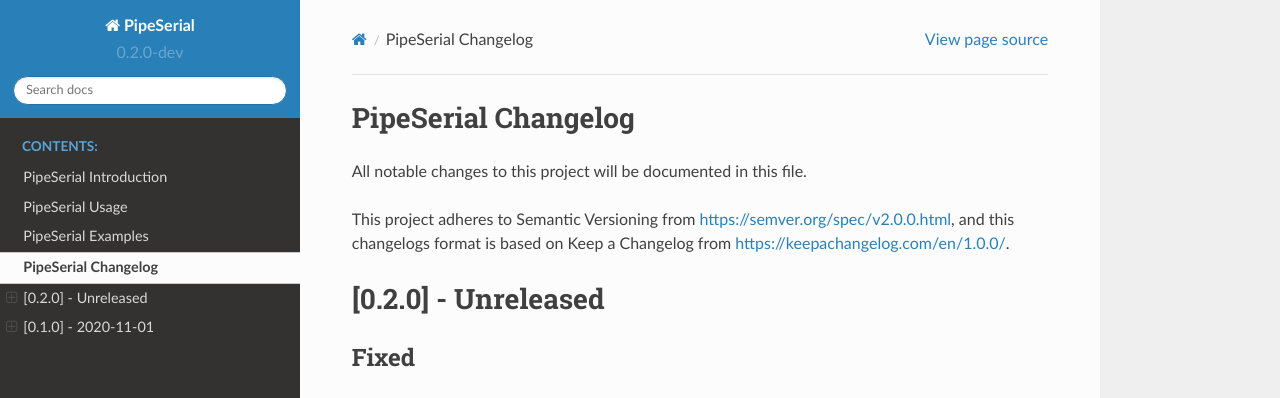
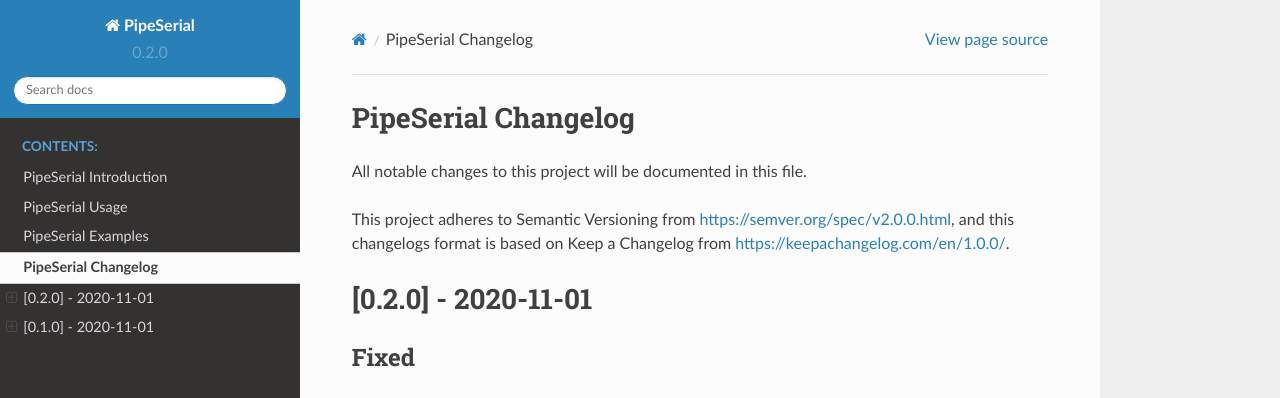
Before and after one commit to tykling/pipeserial, a Sphinx documentation site: the page built from docs/changelog.rst, in a window 1280 px wide. Shown: the top 398 px of the page. Built offline with Sphinx 7.4.7 and the Read the Docs theme 2.0.0, drawn with Linux system fonts in a browser that asks for light colours.

Commit message:
preparing to tag v0.2.0

```diff
--- a/docs/changelog.rst
+++ b/docs/changelog.rst
@@ -5,7 +5,7 @@ All notable changes to this project will be documented in this file.
 This project adheres to Semantic Versioning from https://semver.org/spec/v2.0.0.html, and
 this changelogs format is based on Keep a Changelog from https://keepachangelog.com/en/1.0.0/.
 
-[0.2.0] - Unreleased
+[0.2.0] - 2020-11-01
 ====================
 
 Fixed
--- a/docs/conf.py
+++ b/docs/conf.py
@@ -15,7 +15,7 @@ extensions = [
 templates_path = ["_templates"]
 exclude_patterns = ["_build", "Thumbs.db", ".DS_Store"]
 master_doc = "index"
-version = "0.2.0-dev"
+version = "0.2.0"
 html_theme = "sphinx_rtd_theme"
 html_theme_options = {"display_version": True}
 man_pages = [
--- a/docs/usage.rst
+++ b/docs/usage.rst
@@ -11,7 +11,7 @@ Until I get something better written here are the argparse usage instructions::
                      [--dtr DTR]
                      serialport [baudrate]
 
-   PipeSerial version 0.2.0-dev. Sends input to a serial device, awaits (expects)
+   PipeSerial version 0.2.0. Sends input to a serial device, awaits (expects)
    some text, and returns the output. See the manpage or ReadTheDocs for more
    info.
 
--- a/setup.py
+++ b/setup.py
@@ -12,7 +12,7 @@ with open("README.md", "r") as fh:
 
 setuptools.setup(
     name="pipeserial",
-    version="0.2.0-dev",
+    version="0.2.0",
     author="Thomas Steen Rasmussen",
     author_email="thomas@gibfest.dk",
     description="PipeSerial is a command-line utility to send some input from stdin to a serial device, and then collect and return the output from the device.",
```
Also changed, not shown: 1 other file.
